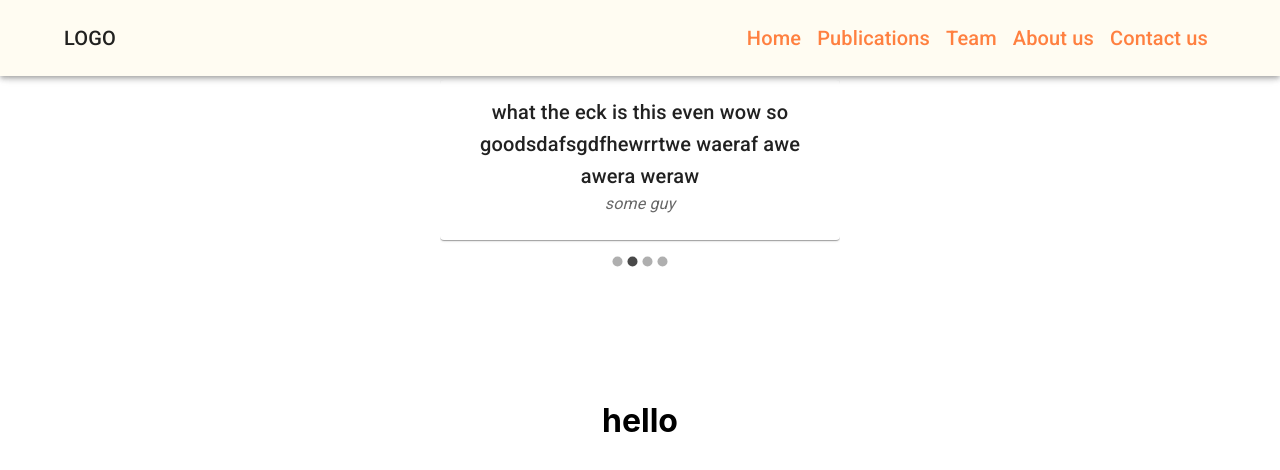
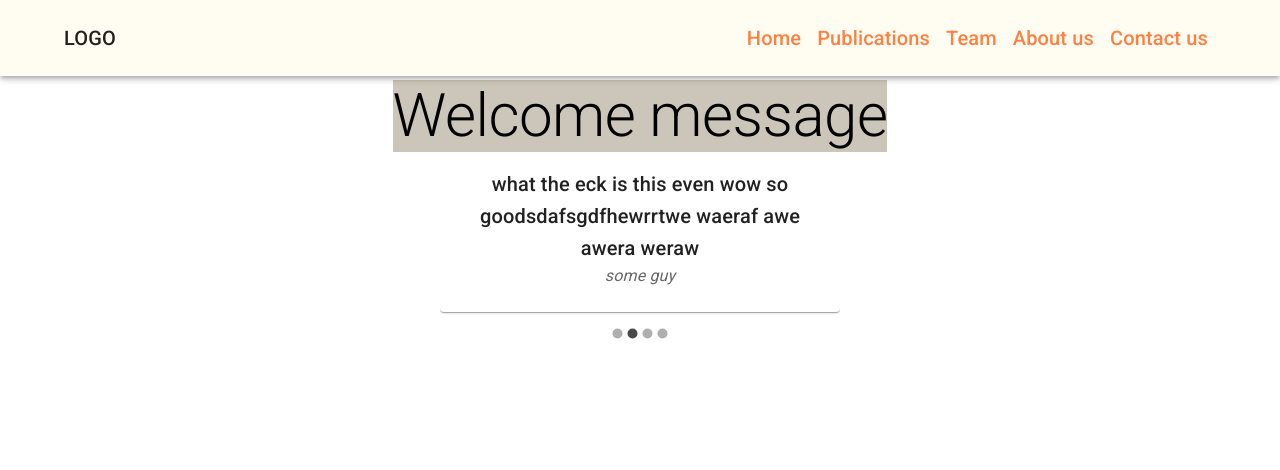
Before and after one commit to justo202/vampire-website, a React (Create React App) app: page / in a window 1280 px wide. Shown: the top 470 px of the page. Built offline with nearby package versions, Linux system fonts and the light colour scheme.

Commit message:
jumbotron

```diff
--- /dev/null
+++ b/src/components/JumbotronComponent.js
@@ -0,0 +1,31 @@
+import { Typography } from "@mui/material";
+import React from "react";
+import { makeStyles } from "@mui/styles";
+
+
+const useStyles = makeStyles(() => {
+    return {
+        jumbotron: {
+            backgroundColor: "#CCC5B9",
+            width: '100%'
+        }
+    }
+
+})
+
+const Jumbotron = () => {
+    const styles = useStyles();
+    return (
+
+        <div className={styles.jumbotron}>
+            <Typography
+            variant="h2">
+                Welcome message
+            </Typography>
+        </div>
+
+    )
+
+}
+
+export default Jumbotron
--- a/src/components/TestimonialsComponent.js
+++ b/src/components/TestimonialsComponent.js
@@ -1,8 +1,7 @@
 import React from "react";
 import Carousel from 'react-material-ui-carousel'
-import { Paper, Typography, Card, CardContent } from "@mui/material";
+import { Typography, Card, CardContent } from "@mui/material";
 import { makeStyles } from "@mui/styles";
-import { width } from "@mui/system";
 
 const useStyles = makeStyles(() => {
     return {
@@ -57,7 +56,7 @@ const Testimonials = () => {
             name: "who"
         },
         {
-            description: "they were really good to work with and im happy that everything went well, cant wait to work with them again in the futurewe rawer awer awerawerasdfawe",
+            description: "they were really good to work with and im happy that everything went well, cant wait to work with them again in the futur",
             name: "person"
         }
     ]
--- a/src/pages/HomePage.js
+++ b/src/pages/HomePage.js
@@ -2,16 +2,17 @@ import React from "react";
 import { Grid } from "@mui/material";
 
 import Testimonials from "../components/TestimonialsComponent";
+import Jumbotron from "../components/JumbotronComponent";
 
 const Home = () => {
 
     return(
         <Grid container direction={"column"} alignItems={"center"}>
-            <Grid item xs={12}>
-            <Testimonials />
+            <Grid item>
+            <Jumbotron />
             </Grid>
             <Grid item>
-                <h1>hello</h1>
+            <Testimonials />
             </Grid>
         </Grid>
     );
```
